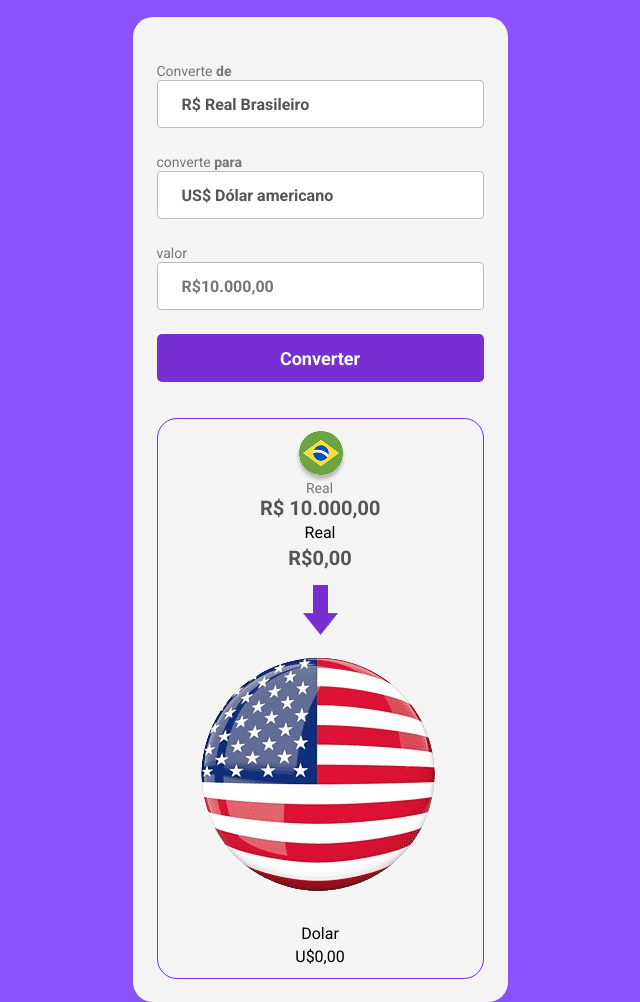
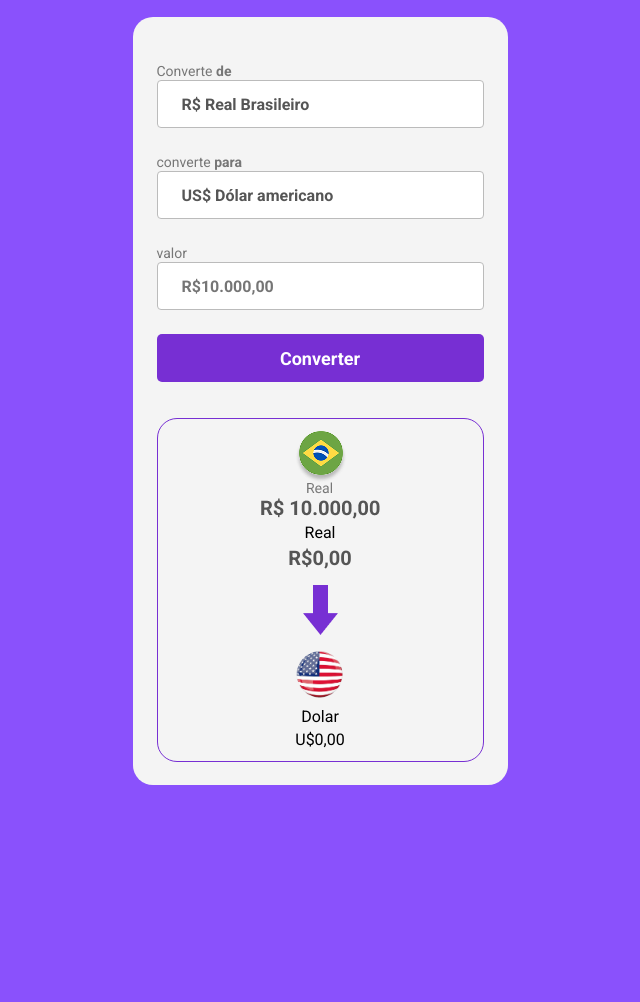
Before and after one commit to IgorRDSiqueira/Conversor-Moeda, a plain HTML site: page index.html in a window 1280 px wide. Shown: the part 248-1250 px from the top of the page, without its empty margins (320-960 px from the left). After the commit the page ends 1073 px from the top, so only its background shows below. Drawn offline with Linux system fonts and the light colour scheme.

Commit message:
alteração tamanho img-Dolar

```diff
--- a/style.css
+++ b/style.css
@@ -81,6 +81,11 @@ section {
 
 .arrow-img {
     margin: 15px 0;
+
+}
+
+.currency-img{
+    width: 70px;
 }
 
 .currency-box {
```
